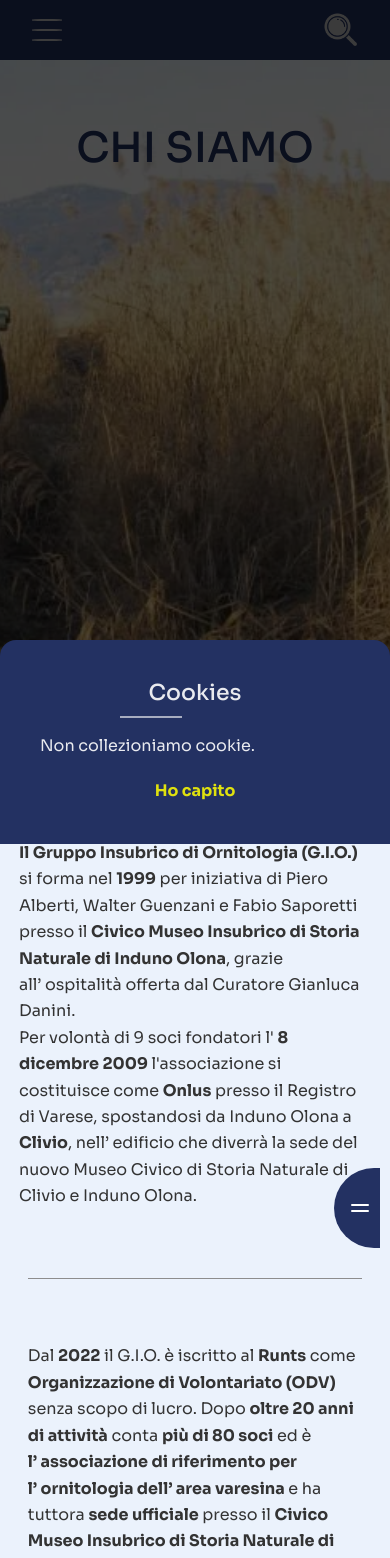
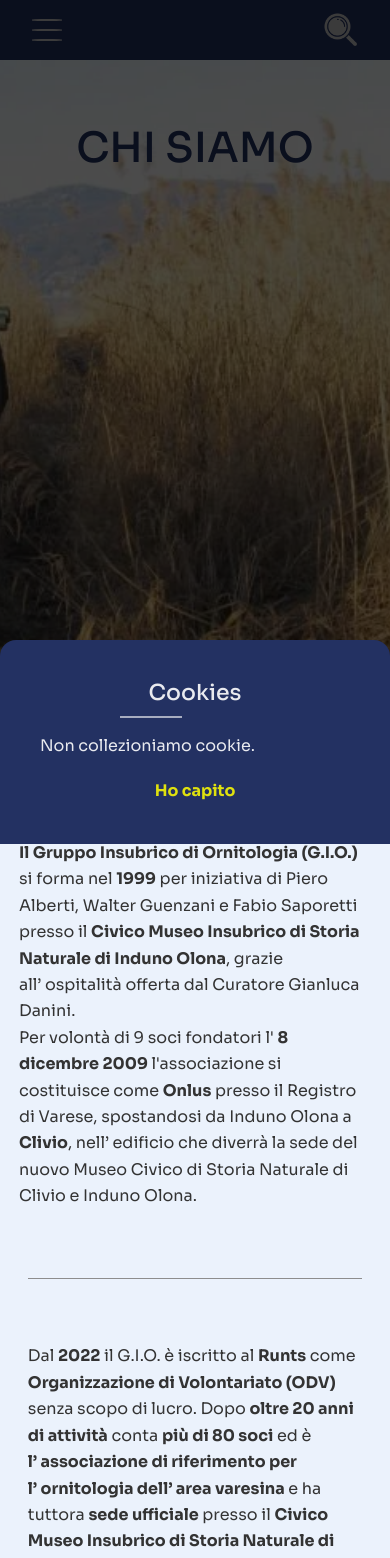
Before and after one commit to alessandro-barate/gruppo-insubrico-ornitologia-nuxt, a Nuxt app: page /chi-siamo in a window 390 px wide. Shown: the top 1558 px of the page. Built offline with nearby package versions, Linux system fonts and the light colour scheme.

Commit message:
Deleting Chi Siamo's right panel

```diff
--- a/pages/chi-siamo.vue
+++ b/pages/chi-siamo.vue
@@ -318,74 +318,6 @@ onMounted(() => {
               </ul>
             </div>
           </article>
-
-          <!-- Button-container per panel -->
-          <div
-            class="button-container d-flex"
-            :class="{ 'panel-open': isPanelOpen }"
-          >
-            <div class="half-circle bg-blue">
-              <button @click="togglePanel" class="toggle-btn">
-                <div class="toggle-icon">
-                  <span
-                    class="bar bar1"
-                    :class="{ active: isPanelOpen }"
-                  ></span>
-                  <span
-                    class="bar bar2"
-                    :class="{ active: isPanelOpen }"
-                  ></span>
-                </div>
-              </button>
-            </div>
-          </div>
-
-          <!-- List container (direttivo) -->
-          <div class="right-container bg-blue" :class="{ active: isPanelOpen }">
-            <div class="list-container">
-              <h2>Dal 2025 il direttivo è così composto</h2>
-              <div class="list">
-                <h4>Presidente</h4>
-                <ul>
-                  <li>Milo Manica</li>
-                </ul>
-              </div>
-
-              <div class="list">
-                <h4>Vice-Presidenti</h4>
-                <ul>
-                  <li>Daniela Casola</li>
-                  <li>Fabio Saporetti</li>
-                </ul>
-              </div>
-
-              <div class="list">
-                <h4>Consiglieri</h4>
-                <ul>
-                  <li>Ilaria Cervellin</li>
-                  <li>Silvio Cova</li>
-                  <li>Nicola Larroux</li>
-                  <li>Jacopo Sacchet</li>
-                </ul>
-              </div>
-
-              <div class="list">
-                <h4>Segretaria amministrativa e tesoreria</h4>
-                <ul>
-                  <li>Rosita Pigni</li>
-                </ul>
-              </div>
-
-              <div class="list">
-                <h4>Presidenti negli scorsi anni</h4>
-                <ul>
-                  <li>Fabio Saporetti</li>
-                  <li>Monia Carabella</li>
-                  <li>Walter Guenzani</li>
-                </ul>
-              </div>
-            </div>
-          </div>
         </section>
 
         <!-- Team image section -->
@@ -575,122 +507,6 @@ ul {
       .second-paragraph,
       .last-paragraph {
         width: 70%;
-      }
-    }
-  }
-
-  // Button per aprire panel direttivo
-  .button-container {
-    position: absolute;
-    right: 1%;
-    top: 20%;
-    transform: translateY(-50%);
-    z-index: 100;
-    transition: right 0.4s ease;
-
-    &.panel-open {
-      right: 380px;
-    }
-
-    .half-circle {
-      width: 50px;
-      height: 80px;
-      border-radius: 60px 0 0 60px;
-      display: flex;
-      align-items: center;
-      justify-content: flex-start;
-      padding-left: 3px;
-
-      .toggle-btn {
-        width: 30px;
-        height: 50px;
-        background: transparent;
-        border: none;
-        cursor: pointer;
-        display: flex;
-        align-items: center;
-        justify-content: center;
-
-        .toggle-icon {
-          width: 18px;
-          height: 14px;
-          position: relative;
-          display: flex;
-          flex-direction: column;
-          justify-content: center;
-          gap: 4px;
-
-          .bar {
-            width: 100%;
-            height: 2px;
-            background: white;
-            border-radius: 1px;
-            transition: all 0.3s ease;
-          }
-
-          .bar1.active {
-            transform: rotate(45deg) translateY(4px);
-          }
-
-          .bar2.active {
-            transform: rotate(-45deg) translateY(-4px);
-          }
-        }
-      }
-    }
-  }
-
-  // Panel direttivo
-  .right-container {
-    position: absolute;
-    right: -350px;
-    top: 0;
-    width: 380px;
-    height: 40%;
-    padding: 2rem;
-    transition: right 0.4s ease;
-    overflow-y: auto;
-    z-index: 99;
-    border-radius: 10px;
-
-    &.active {
-      right: 0;
-    }
-
-    .list-container {
-      h2 {
-        font-size: 1.4rem;
-        margin-bottom: 1.5rem;
-        color: white;
-        text-align: center;
-      }
-
-      .list {
-        margin-bottom: 1rem;
-        padding-bottom: 1rem;
-        border-bottom: 1px solid rgba(255, 255, 255, 0.2);
-
-        h4 {
-          font-size: 1.2rem;
-          color: rgba(255, 255, 255, 0.9);
-          margin-bottom: 0.5rem;
-        }
-
-        ul {
-          list-style: none;
-          padding: 0;
-          margin: 0;
-
-          li {
-            color: white;
-            font-size: 1rem;
-            padding: 0.2rem 0;
-          }
-        }
-
-        &:last-child {
-          border-bottom: none;
-        }
       }
     }
   }
@@ -901,26 +717,6 @@ ul {
   }
 }
 
-// Scrollbar del panel
-.article-container {
-  .right-container::-webkit-scrollbar {
-    width: 8px;
-  }
-
-  .right-container::-webkit-scrollbar-track {
-    background: rgba(255, 255, 255, 0.1);
-  }
-
-  .right-container::-webkit-scrollbar-thumb {
-    background: rgba(255, 255, 255, 0.3);
-    border-radius: 4px;
-
-    &:hover {
-      background: rgba(255, 255, 255, 0.5);
-    }
-  }
-}
-
 // Modal nascosto su desktop
 .modal-overlay {
   display: none;
@@ -947,23 +743,6 @@ ul {
           padding-right: 0;
         }
       }
-    }
-
-    .button-container {
-      top: 16%;
-      right: 10px;
-
-      &.panel-open {
-        // right: 465px;
-        right: 59%;
-      }
-    }
-
-    .right-container {
-      width: 60%;
-      height: 34%;
-      right: -57%;
-      border-radius: 10px;
     }
 
     .team-container {
@@ -1124,22 +903,6 @@ ul {
 // ==========================================
 @media (max-width: 576px) {
   .col {
-    .article-container {
-      .button-container {
-        height: 21%;
-      }
-
-      .right-container {
-        width: 270px;
-        height: 18%;
-        right: -62%;
-
-        &.active {
-          right: 0;
-        }
-      }
-    }
-
     .subscribe-section {
       .subscribe-container {
         width: 90%;
@@ -1153,103 +916,4 @@ ul {
     }
   }
 }
-
-@media (max-width: 320px) {
-  .col {
-    .article-container {
-      .button-container {
-        right: 0;
-        height: 14%;
-
-        &.panel-open {
-          right: 82%;
-        }
-      }
-
-      .right-container {
-        right: -82%;
-        width: 260px;
-
-        &.active {
-          right: 0;
-        }
-      }
-    }
-  }
-}
-
-@media (min-width: 321px) and (max-width: 360px) {
-  .col {
-    .article-container {
-      .button-container {
-        right: 0;
-        height: 15%;
-
-        &.panel-open {
-          right: 70%;
-        }
-      }
-
-      .right-container {
-        right: -72%;
-        width: 260px;
-        height: 20%;
-
-        &.active {
-          right: 0;
-        }
-      }
-    }
-  }
-}
-
-@media (min-width: 361px) and (max-width: 375px) {
-  .col {
-    .article-container {
-      .button-container {
-        right: -1%;
-        height: 15%;
-
-        &.panel-open {
-          right: 71%;
-        }
-      }
-
-      .right-container {
-        right: -71%;
-        width: 260px;
-        height: 21%;
-
-        &.active {
-          right: 0;
-        }
-      }
-    }
-  }
-}
-
-@media (min-width: 376px) and (max-width: 393px) {
-  .col {
-    .article-container {
-      .button-container {
-        right: -1%;
-        height: 15%;
-
-        &.panel-open {
-          right: 71%;
-        }
-      }
-
-      .right-container {
-        right: -71%;
-        width: 260px;
-        height: 21%;
-
-        &.active {
-          right: 0;
-        }
-      }
-    }
-  }
-}
 </style>
```
